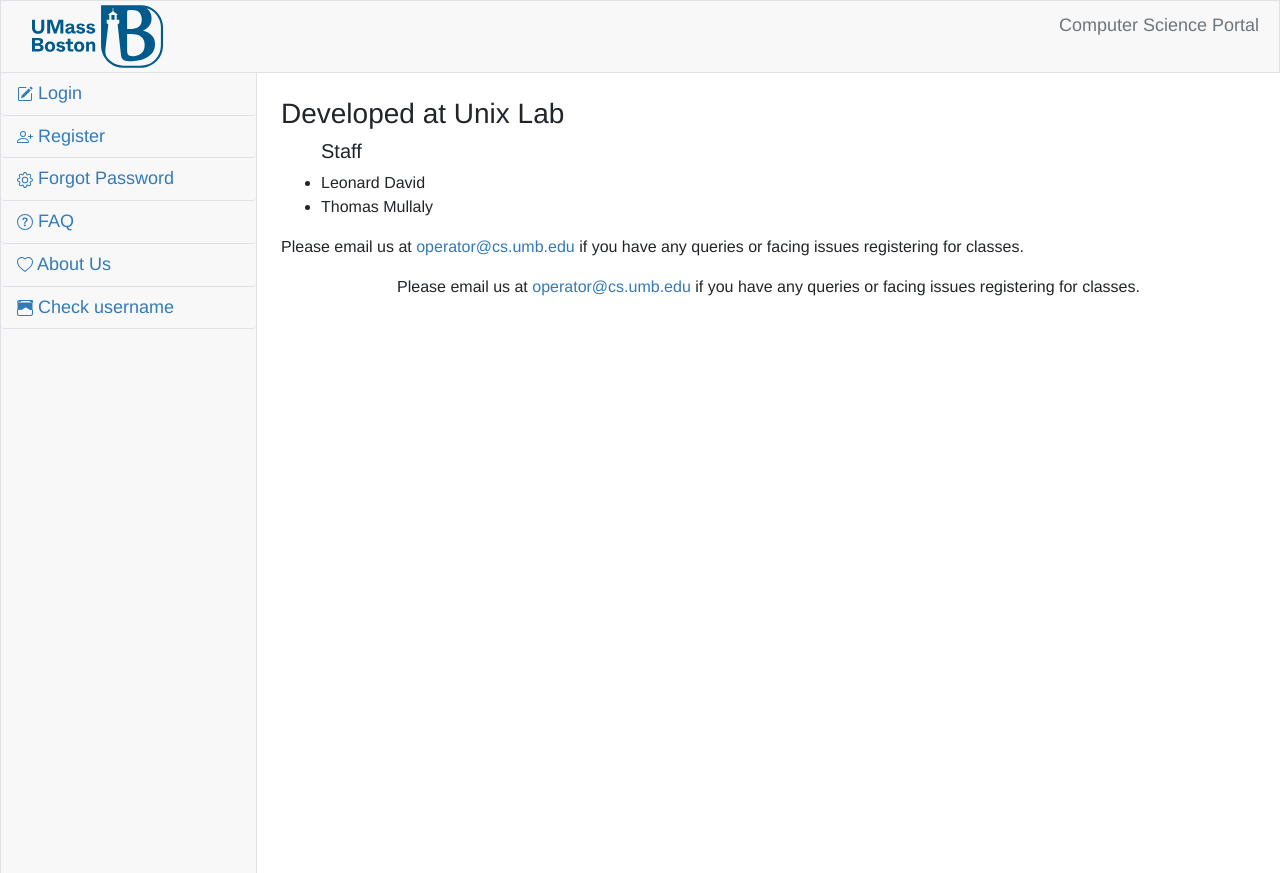
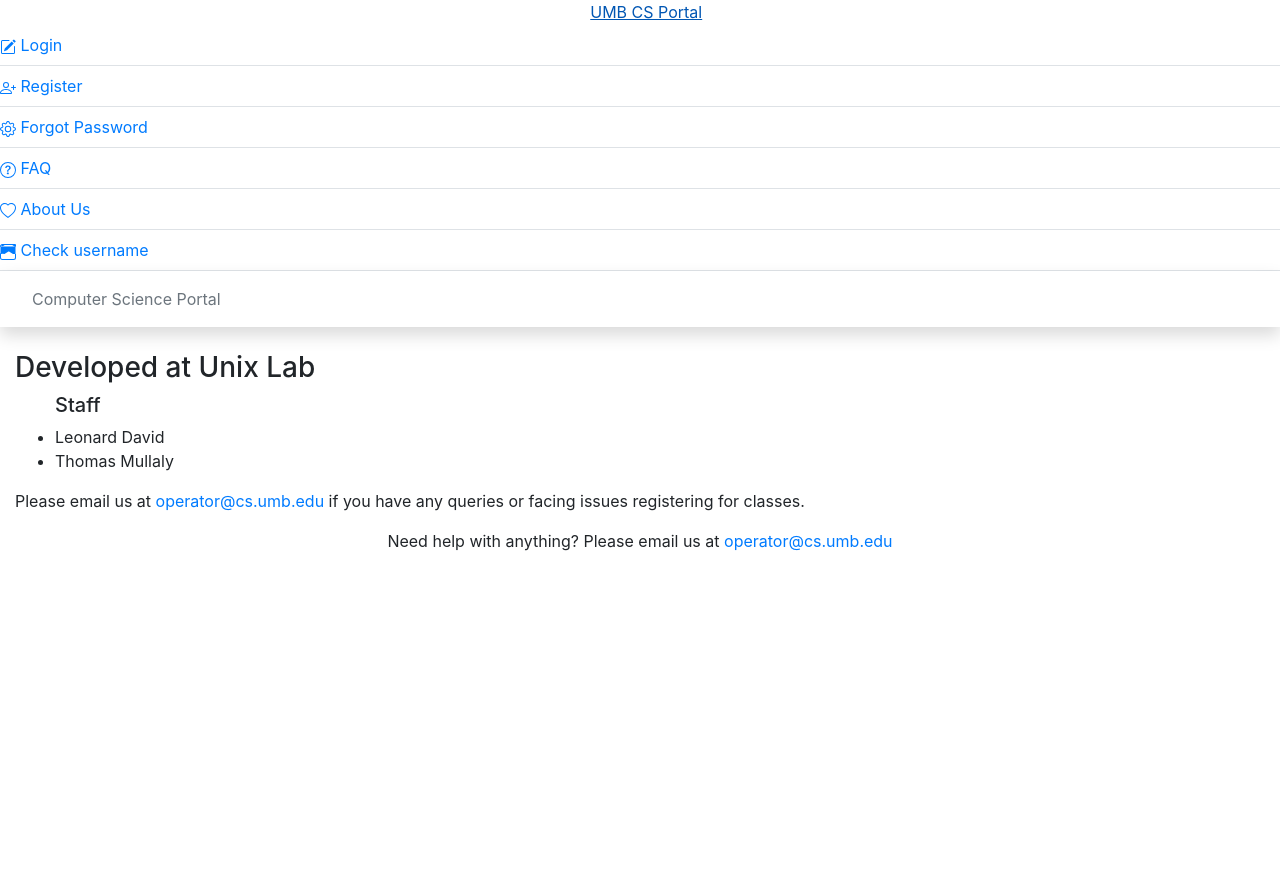
Before and after one commit to KyshanNeheeth-Peruru/portal, a Django app: page /about_us/ in a window 1280 px wide. After the commit the page ends 551 px from the top, so only its background shows below. Run offline with Django 4.2, Linux system fonts and the light colour scheme; some libraries are stand-ins or nearby versions; some web fonts are replaced.

Commit message:
email message

```diff
--- a/templates/base.html
+++ b/templates/base.html
@@ -1,71 +1,47 @@
 {% load static %}
 <!DOCTYPE html>
-<html>
+<html lang="en">
 <head>
     <meta charset="utf-8">
-    <title>{% block title %}University of Massachusetts Boston - Computer Science Portal {% endblock %}</title>
-    <meta name="viewport" content="width=device-width">
+    <title>{% block title %}University of Massachusetts Boston - Computer Science Portal{% endblock %}</title>
+    <meta name="viewport" content="width=device-width, initial-scale=1, shrink-to-fit=no">
     <link rel="icon" href="/static/images/favicon.png">
     <link rel="icon" href="/static/images/favicon.svg">
+
+    <!-- Custom fonts for this template -->
+    <link href="{% static 'css/all.min.css' %}" rel="stylesheet" type="text/css">
+    <link href="https://fonts.googleapis.com/css?family=Nunito:200,200i,300,300i,400,400i,600,600i,700,700i,800,800i,900,900i" rel="stylesheet">
+
+    <!-- Bootstrap CSS -->
     <link rel="stylesheet" href="https://stackpath.bootstrapcdn.com/bootstrap/4.1.3/css/bootstrap.min.css" integrity="sha384-MCw98/SFnGE8fJT3GXwEOngsV7Zt27NXFoaoApmYm81iuXoPkFOJwJ8ERdknLPMO" crossorigin="anonymous">
-    <style>
-        html,
-        body {
-            height: 100%;
-            padding: 0;
-            margin: 0;
-            width: 100%;
-            font-family: "Helvetica Neue", Helvetica, Arial, sans-serif;
-            /*overflow:hidden;*/
-        }
-        .navbar-colors {
-            background: #f8f8f8;
-            font-size: 18px;
-            line-height: 1.42857143;
-            color: #333;
-        }
-        a{
-            color: #337ab7;
-        }
-        a:hover{
-            color:#2e6da4;
-        }
-        .btn-primary{
-            color:#FFF;
-            background-color: #337ab7;
-            border-color: #2e6da4;
-        }
-        .btn-primary:hover{
-            background-color: #2e6da4;
-        }
+
+    <!-- Custom styles for this template -->
+    <link href="{% static 'css/sb-admin-2.min.css' %}" rel="stylesheet">
+</head>
+<body id="page-top">
+
+    <!-- Page Wrapper -->
+    <div id="wrapper">
+
+        <!-- Sidebar -->
+        <ul class="navbar-nav bg-gradient-primary sidebar sidebar-dark accordion" id="accordionSidebar">
+            <!-- Sidebar - Brand -->
+            <a class="sidebar-brand d-flex align-items-center justify-content-center" href="{% url 'login' %}">
+                <div class="sidebar-brand-icon">
+                    <i class="fas fa-university"></i>
+                </div>
+                <div class="sidebar-brand-text mx-3">UMB CS Portal</div>
+            </a>
+            <!-- Divider -->
+            <hr class="sidebar-divider my-0">
+            <!-- Nav Item - Dashboard -->
+
+            {% comment %} {% if user.is_authenticated %} {% endcomment %}
 
 
-    </style>
-</head>
-<body>
-    <nav class="w-100 border p-1 d-flex navbar-colors flex-md-row flex-column justify-content-between">
 
-        <img src="{% static 'images/umb-blue-logo.svg' %}" alt="Logo" style="width: 185px; height: 63px;">
-
-            {% if user.is_authenticated %}
-                <a class="nav-link">Hi {{user.first_name}} {{user.last_name}}
-                    {% if ip %}
-                    <br>IP: {{ ip }}</a>
-                    {% endif %}
-
-                <a class=" nav-link text-muted"> Welcome to the Computer Science Portal </a>
-
-                <a class=" nav-item nav-link" href="{% url 'logout' %}">
-                    Logout
-                </a>
-            {%else%}
-                <a class=" nav-link text-muted"> Computer Science Portal </a>
-            {% endif %}
-    </nav>
-
-    <div class="h-100 d-flex flex-md-row flex-column">
-        <nav class="nav-pills p-0 navbar-colors navbar-secondary border-left " style="min-width: 20%;">
-            {% block links %}
+            <li class="nav-item active">
+                {% block links %}
                 {% if user.is_authenticated %}
 
 
@@ -203,26 +179,92 @@
                     {% endblock %}
                 {% endif %}
                 {% endblock %}
+            </li>
 
-        </nav>
+        </ul>
+        <!-- End of Sidebar -->
 
+        <!-- Content Wrapper -->
+        <div id="content-wrapper" class="d-flex flex-column">
 
+            <!-- Main Content -->
+            <div id="content">
+                <!-- Topbar -->
+                <nav class="navbar navbar-expand navbar-light bg-white topbar mb-4 static-top shadow">
+                    {% if user.is_authenticated %}
+                <a class="nav-link">Hi {{user.first_name}} {{user.last_name}}
+                    {% if ip %}
+                    <br>IP: {{ ip }}</a>
+                    {% endif %}
 
-        <div id="content" class="p-4 w-100 h-100 border-left">
-            {% block content %}
-            {% endblock %}
+                <a class=" nav-link text-muted"> Welcome to the Computer Science Portal </a>
 
+                <a class=" nav-item nav-link" href="{% url 'logout' %}">
+                    Logout
+                </a>
+            {%else%}
+                <a class=" nav-link text-muted"> Computer Science Portal </a>
+            {% endif %}
+                </nav>
+
+                <!-- Begin Page Content -->
+                <div class="container-fluid">
+                    {% block content %}
+                    <!-- Dynamic Content goes here -->
+                    {% endblock %}
+                </div>
+                <!-- /.container-fluid -->
+            </div>
+            <!-- End of Main Content -->
+
+            <!-- Footer -->
             <footer class="sticky-footer bg-white">
                 <div class="container my-auto">
-
                     <div class="text-center my-auto">
-                        <P style="width:100%; float:left;">Please email us at <a href = "mailto: operator@cs.umb.edu">operator@cs.umb.edu</a> if you have any queries or facing issues registering for classes.</P>
+                        <P style="width:100%; float:left;">Need help with anything? Please email us at <a href = "mailto: operator@cs.umb.edu">operator@cs.umb.edu</a></P>
                     </div>
                 </div>
             </footer>
+            <!-- End of Footer -->
+
+        </div>
+        <!-- End of Content Wrapper -->
+
+    </div>
+    <!-- End of Page Wrapper -->
+
+    <!-- Scroll to Top Button-->
+    <a class="scroll-to-top rounded" href="#page-top">
+        <i class="fas fa-angle-up"></i>
+    </a>
+
+    <!-- Logout Modal-->
+    <div class="modal fade" id="logoutModal" tabindex="-1" role="dialog" aria-labelledby="exampleModalLabel" aria-hidden="true">
+        <div class="modal-dialog" role="document">
+            <div class="modal-content">
+                <div class="modal-header">
+                    <h5 class="modal-title" id="exampleModalLabel">Ready to Leave?</h5>
+                    <button class="close" type="button" data-dismiss="modal" aria-label="Close">
+                        <span aria-hidden="true">×</span>
+                    </button>
+                </div>
+                <div class="modal-body">Select "Logout" below if you are ready to end your current session.</div>
+                <div class="modal-footer">
+                    <button class="btn btn-secondary" type="button" data-dismiss="modal">Cancel</button>
+                    <a class="btn btn-primary" href="{% url 'logout' %}">Logout</a>
+                </div>
+            </div>
         </div>
     </div>
-    </ul>
+
+    <!-- Bootstrap core JavaScript -->
+    <script src="{% static 'vendor/jquery/jquery.min.js' %}"></script>
+    <script src="{% static 'vendor/bootstrap/js/bootstrap.bundle.min.js' %}"></script>
+
+    <!-- Core plugin JavaScript -->
+    <script src="{% static 'vendor/jquery-easing/jquery.easing.min.js' %}"></script>
+
+    <!-- Custom scripts for all pages -->
+    <script src="{% static 'js/sb-admin-2.min.js' %}"></script>
 </body>
-
 </html>
```
